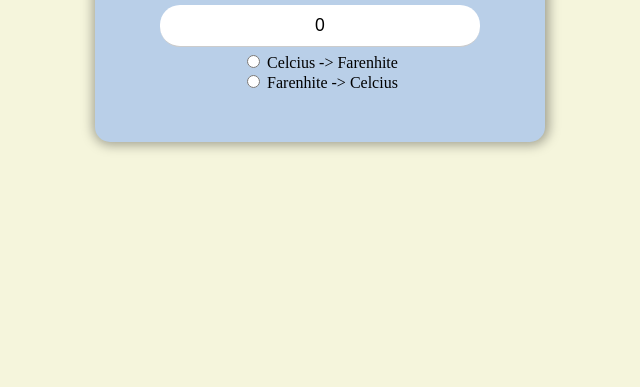
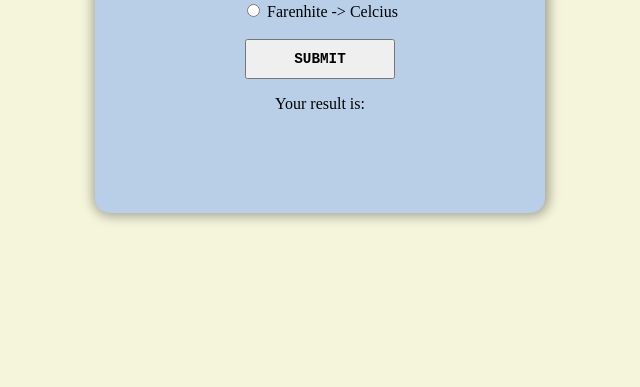
Before and after one commit to Sajjadalgburi/Temp-Calc, a plain HTML site: page index.html in a window 1280 px wide. Shown: the part 413-800 px from the top of the page, without its empty margins (320-960 px from the left). Drawn offline with Linux system fonts and the light colour scheme.

Commit message:
Added/Adjusted the submit button

```diff
--- a/assets/style.css
+++ b/assets/style.css
@@ -42,3 +42,22 @@ input[type="number"]::-webkit-outer-spin-button {
 input[type="number"] {
   -moz-appearance: textfield;
 }
+
+#submitButton {
+  height: 40px; /* Increase the height for better visual appearance */
+  width: 150px;
+  display: flex;
+  align-items: center; /* Center the content vertically */
+  justify-content: center; /* Center the content horizontally */
+  margin: auto;
+  font-size: 1.1em;
+  text-transform: uppercase;
+  font-family: monospace;
+  font-weight: bold;
+}
+
+#submitButton,
+#toFarenhite,
+#toCelcius {
+  cursor: pointer;
+}
--- a/index.html
+++ b/index.html
@@ -16,7 +16,13 @@
         <label for="toFarenhite">Celcius -> Farenhite</label><br />
 
         <input type="radio" id="toCelcius" name="unit" />
-        <label for="toCelcius">Farenhite -> Celcius</label>
+        <label for="toCelcius">Farenhite -> Celcius</label><br />
+        <br />
+
+        <button type="button" id="submitButton">submit</button>
+        <p id="results">Your result is:</p>
+        <br />
+        <p><span></span></p>
       </form>
     </div>
 
```
